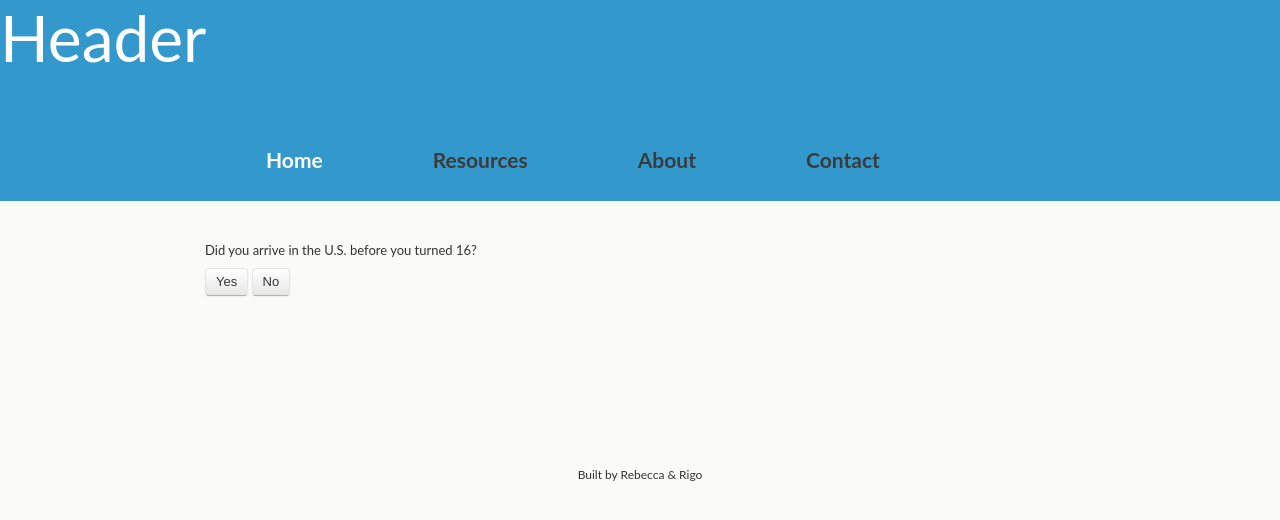
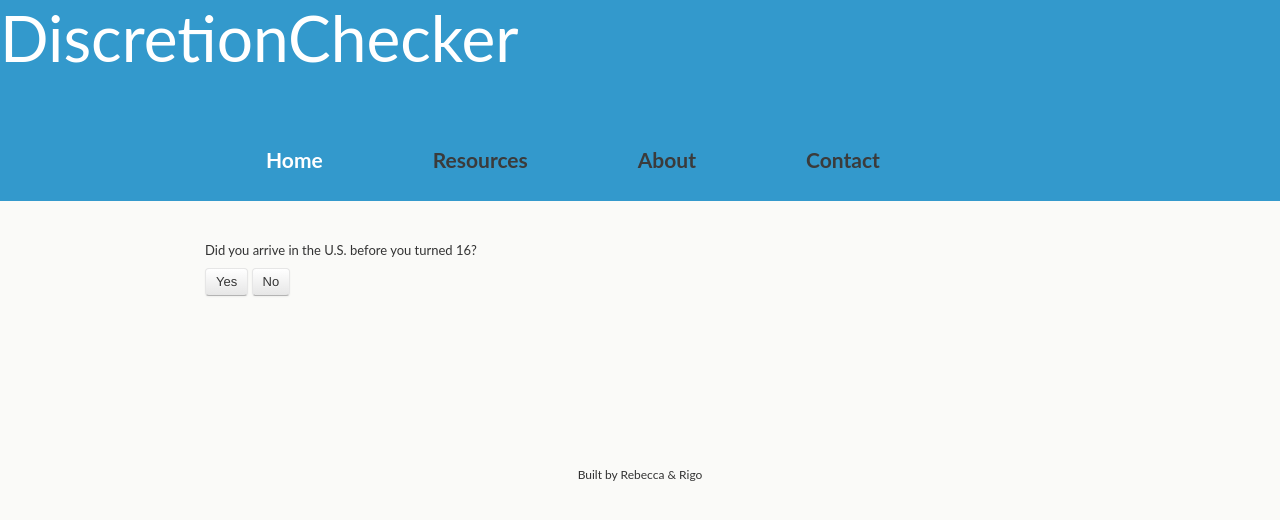
Before and after one commit to rcackerman/DiscretionChecker, a plain HTML site: page index.html in a window 1280 px wide. Drawn offline with nearby package versions, Linux system fonts and the light colour scheme.

Commit message:
Fixing Header

```diff
--- a/index.html
+++ b/index.html
@@ -1,7 +1,7 @@
 <html>
 <head>
 	<meta charset="utf-8">
-	<title>Prosecutorial Discretion</title>
+	<title>DiscretionChecker</title>
     <meta name="viewport" content="width=device-width, initial-scale=1.0">
     <meta name="description" content="">
     <meta name="author" content="Immigrant Youth Justice League">
@@ -51,7 +51,7 @@
 <body>
 	<div id="header">
 	<div id="header_text">
-		<p class="top_cufon">Header</p>
+		<p class="top_cufon">DiscretionChecker</p>
 	</div>
 	</div>
 	<div id="main_nav_cont" class="subnav">
```
Also changed, not shown: about.html (+1 -1 lines), contact.html (+1 -1 lines), resources.html (+1 -1 lines), 1 other file.
